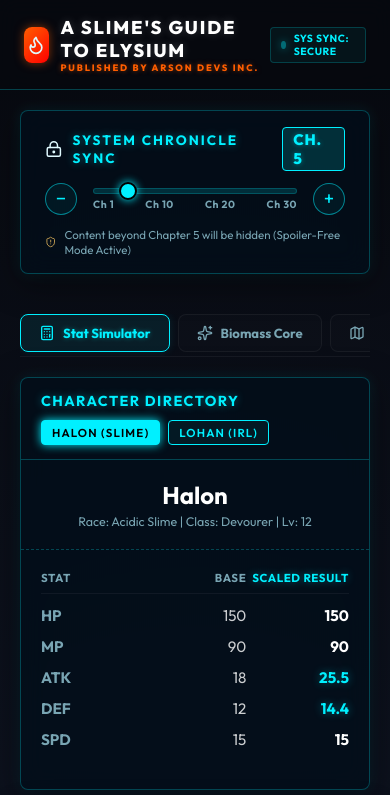
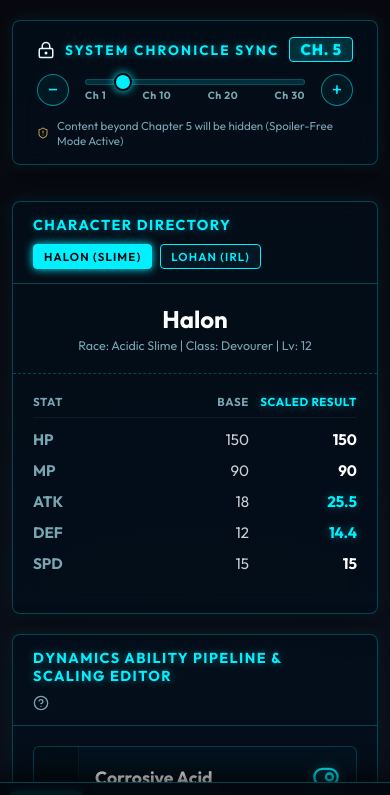
Before and after one commit to FreeFallingRN/A-slime-s-guide-to-Elysium, a Svelte app: page / in a window 390 px wide. Shown: the top 795 px of the page. Built offline with nearby package versions, Linux system fonts and the light colour scheme.

Commit message:
Optimize mobile layout: hide header and pin bottom navbar

```diff
--- a/src/App.svelte
+++ b/src/App.svelte
@@ -354,4 +354,69 @@
   .font-tech {
     font-family: var(--font-sans);
   }
+
+  /* --- RESPONSIVE MOBILE OPTIMIZATIONS --- */
+  @media (max-width: 767px) {
+    .brand-header {
+      display: none !important;
+    }
+
+    .container {
+      padding-bottom: 85px;
+      padding-left: 12px;
+      padding-right: 12px;
+      gap: 16px;
+    }
+
+    .navigation-hub {
+      position: fixed;
+      bottom: 0;
+      left: 0;
+      right: 0;
+      background: rgba(4, 9, 16, 0.96);
+      border-top: 1px solid var(--color-holo-border);
+      border-bottom: none;
+      padding: 8px 10px;
+      gap: 4px;
+      display: grid;
+      grid-template-columns: repeat(5, 1fr);
+      z-index: 1000;
+      box-shadow: 0 -8px 24px rgba(0, 0, 0, 0.7);
+      backdrop-filter: blur(12px);
+      -webkit-backdrop-filter: blur(12px);
+    }
+
+    .nav-tab {
+      flex-direction: column;
+      align-items: center;
+      justify-content: center;
+      gap: 4px;
+      padding: 6px 2px;
+      font-size: 0.65rem;
+      border: none;
+      background: transparent;
+      border-radius: 6px;
+      color: var(--color-holo-muted);
+      opacity: 0.75;
+    }
+
+    .nav-tab:hover {
+      background: rgba(0, 240, 255, 0.04);
+      color: #fff;
+    }
+
+    .nav-tab.active {
+      background: rgba(0, 240, 255, 0.06);
+      border-color: transparent;
+      color: var(--color-holo-primary);
+      text-shadow: 0 0 5px var(--color-holo-glow);
+      opacity: 1;
+    }
+
+    .app-footer {
+      margin-bottom: 75px;
+      font-size: 0.62rem;
+      padding: 12px;
+    }
+  }
 </style>
```
